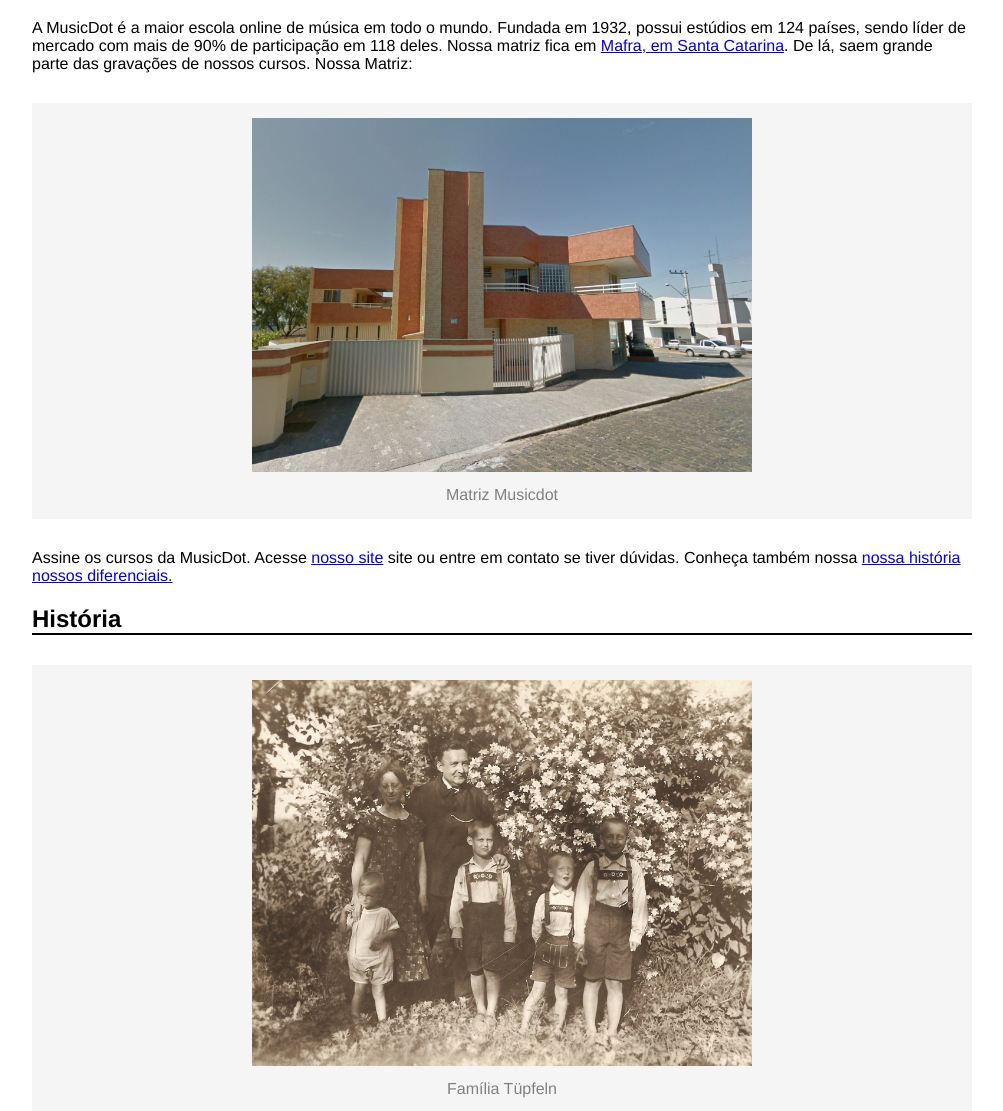
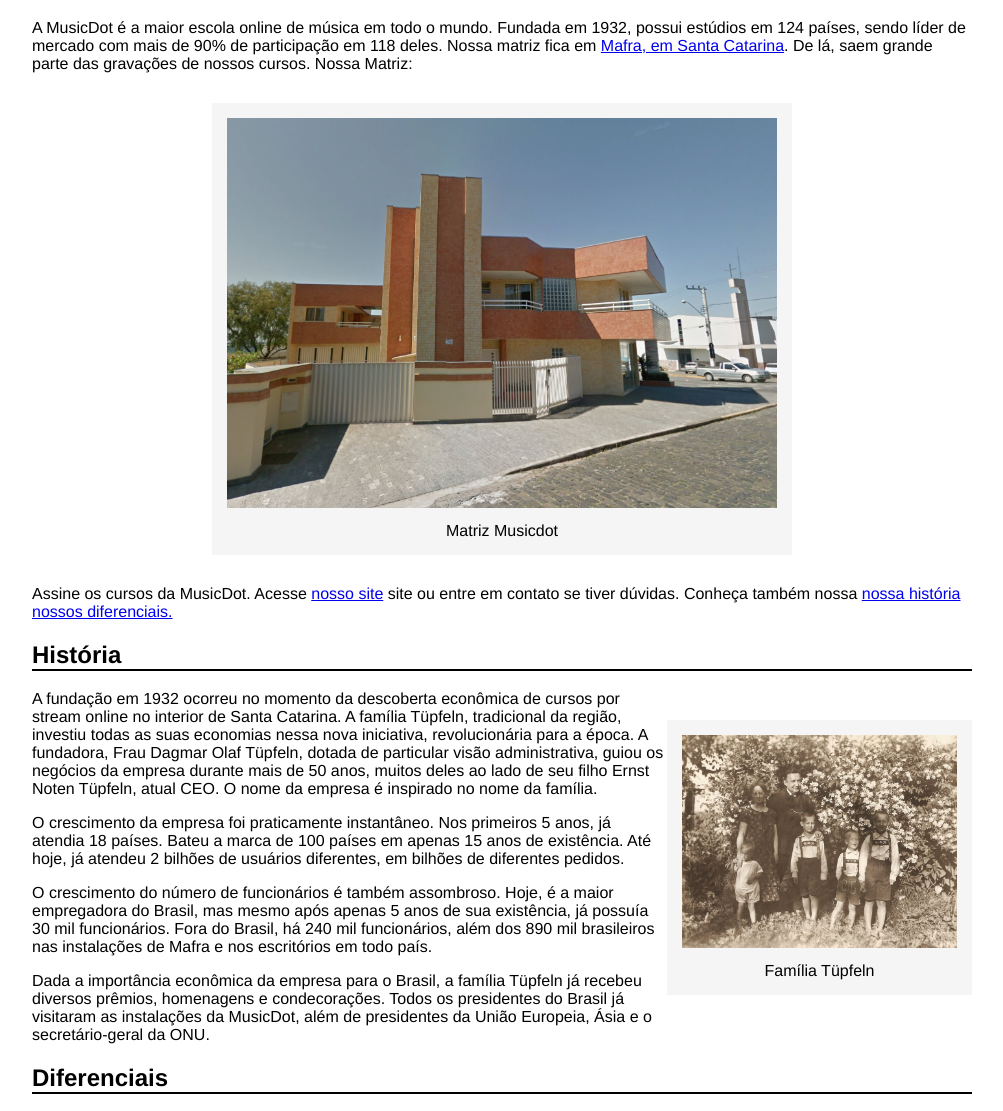
Before and after one commit to cainpaiiva/pbw, a plain HTML site: page sobre.html in a window 1280 px wide. Shown: the part 135-1246 px from the top of the page, without its empty margins (138-1141 px from the left). Drawn offline with Linux system fonts and the light colour scheme.

Commit message:
Atividade 4

```diff
--- a/css/Style.css
+++ b/css/Style.css
@@ -11,13 +11,29 @@ h1{
 h2{
     border-bottom: 2px solid black;
 }
-figure{
-    text-align: center;
+figure.matriz {
+    width: 550px;
+    margin: 0 auto;
     background-color: whitesmoke;
-    color:grey;
+    color: grey;
+    padding: 15px;
+    margin: 30px auto;
+}
+figure.familia {
+    width: 275px;
+    float: right;
+    margin-left: 20px;
+    text-align: right;
+    background-color: whitesmoke;
+    color: grey;
     padding: 15px;
     margin: 30px 0;
 }
+figure img {
+    max-width: 100%;
+}
 figcaption {
+    color: black;
+    text-align: center;
     margin-top: 10px;
   }
--- a/sobre.html
+++ b/sobre.html
@@ -19,8 +19,8 @@
             Catarina</a>. De lá, saem
         grande parte das
         gravações de nossos cursos. Nossa Matriz:</p>
-    <figure>
-        <img src="img/matriz-musicdot.png" alt="Matriz MusicDot" width="500">
+    <figure class="matriz">
+        <img src="img/matriz-musicdot.png" alt="Matriz MusicDot">
         <figcaption>Matriz Musicdot</figcaption>
     </figure>
     <p>Assine os cursos da MusicDot. Acesse <a href="index.html">nosso site</a> site ou entre em contato se tiver
@@ -29,8 +29,8 @@
             diferenciais.</a>
     </p>
     <h2 id="historia">História</h2>
-    <figure>
-        <img class="imagem" src="img/familia-tupfeln.jpg" alt="Família Tüpfeln" width="500">
+    <figure class="familia">
+        <img class="imagem" src="img/familia-tupfeln.jpg" alt="Família Tüpfeln">
         <figcaption>Família Tüpfeln</figcaption>
     </figure>
     <p>A fundação em 1932 ocorreu no momento da descoberta econômica de cursos por stream online no interior de Santa
```
